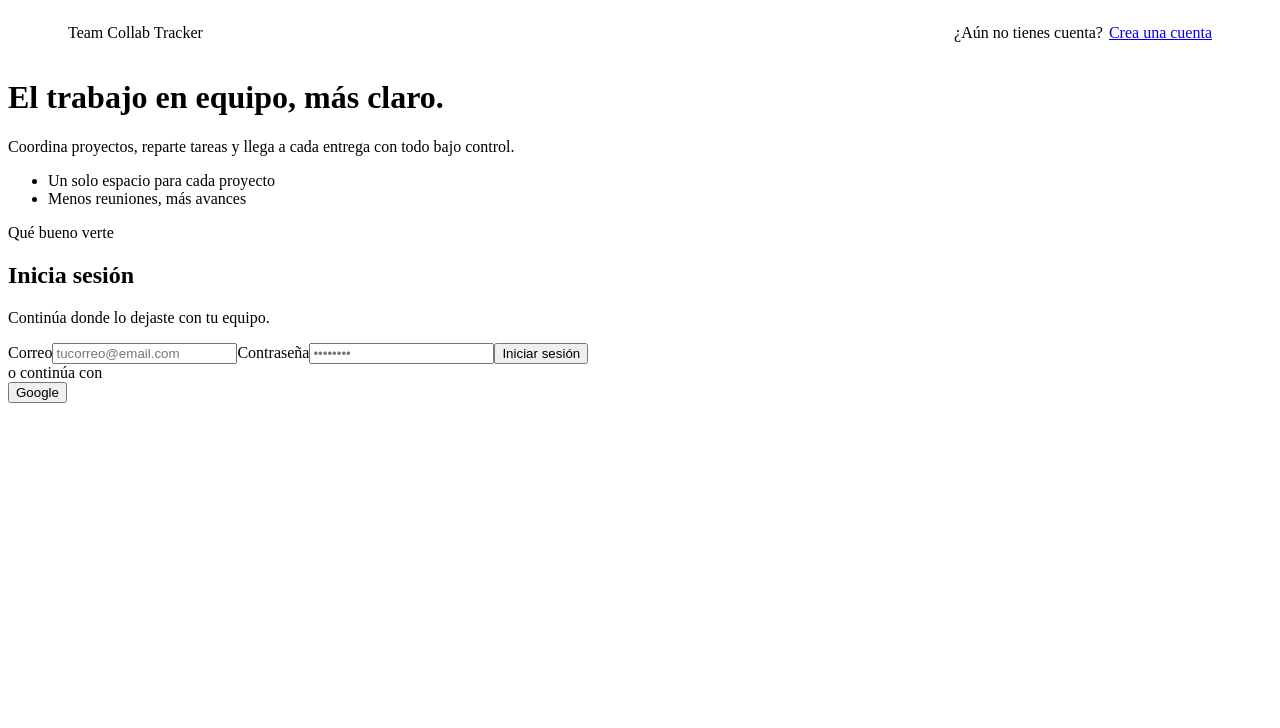
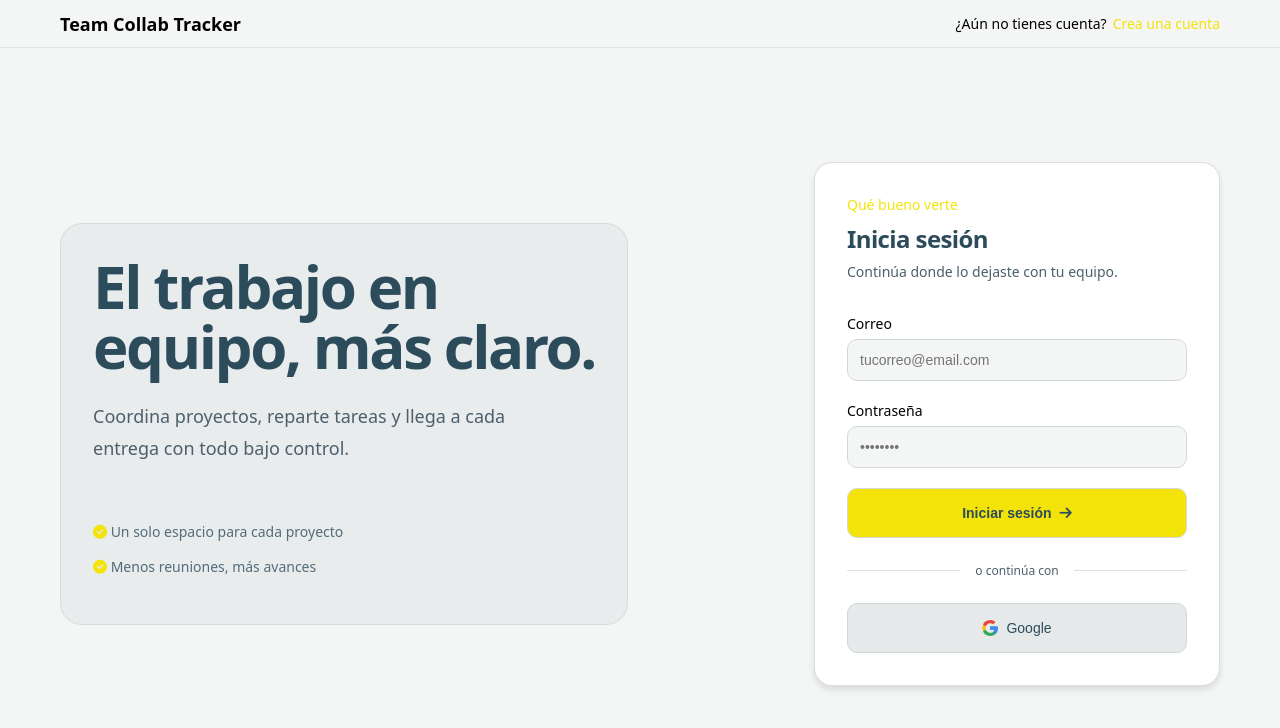
Before and after one commit to lonybreux/team-collab-tracker, a React (Vite) app in the folder frontend/: page /login in a window 1280 px wide. Shown: the top 728 px of the page. Built offline with nearby package versions, Linux system fonts and the light colour scheme; no server answers.

Commit message:
style: add styling to login page

```diff
--- a/frontend/index.html
+++ b/frontend/index.html
@@ -4,6 +4,7 @@
     <meta charset="UTF-8" />
     <link rel="icon" type="image/svg+xml" href="/favicon.svg" />
     <meta name="viewport" content="width=device-width, initial-scale=1.0" />
+    <link rel="stylesheet" href="https://cdnjs.cloudflare.com/ajax/libs/font-awesome/6.7.2/css/all.min.css"/>
     <title>Team Collab Tracker</title>
   </head>
   <body>
--- /dev/null
+++ b/frontend/src/main.css
@@ -0,0 +1,19 @@
+* {
+    box-sizing: border-box;
+}
+
+html, body, #root {
+    min-height: 100vh;
+}
+
+body {
+    background-color: rgb(244, 245, 245);
+    padding: 0;
+    margin: 0;
+    font-family: system-ui, -apple-system, BlinkMacSystemFont, 'Segoe UI', Roboto, Oxygen, Ubuntu, Cantarell, 'Open Sans', 'Helvetica Neue', sans-serif;
+}
+
+#root {
+    display: flex;
+    flex-direction: column;
+}
--- a/frontend/src/main.jsx
+++ b/frontend/src/main.jsx
@@ -2,6 +2,7 @@ import { StrictMode } from 'react'
 import { createRoot } from 'react-dom/client'
 import { BrowserRouter } from 'react-router-dom'
 import { App } from './App.jsx'
+import './main.css'
 
 createRoot(document.getElementById('root')).render(
   <BrowserRouter>
--- a/frontend/src/pages/Login.jsx
+++ b/frontend/src/pages/Login.jsx
@@ -1,6 +1,7 @@
 import { Link, useNavigate } from "react-router-dom"
 import '../styles/Login.css'
 import { useState } from "react"
+import googleIcon from '../assets/google-icon.svg'
 
 const API_URL = import.meta.env.VITE_API_URL
 
@@ -39,7 +40,6 @@ export const Login = () => {
                 setError(data.message)
             } else {
                 navigate('/dashboard')
-
             }
 
         } catch(error) {
@@ -70,41 +70,46 @@ export const Login = () => {
 
             <div className="login-content">
                 <div className="login-info-div">
-                    <h1>El trabajo en equipo, más claro.</h1>
-                    <p>Coordina proyectos, reparte tareas y llega a cada entrega con todo bajo control.</p>
+                    <h1>El trabajo en <br /> equipo, más claro.</h1>
+                    <p>Coordina proyectos, reparte tareas y llega a cada <br /> entrega con todo bajo control.</p>
 
                     <ul className="login-info-list">
-                        <li>Un solo espacio para cada proyecto</li>
-                        <li>Menos reuniones, más avances</li>
+                        <li><i class="fa-solid fa-circle-check"></i> Un solo espacio para cada proyecto</li>
+                        <li><i class="fa-solid fa-circle-check"></i> Menos reuniones, más avances</li>
                     </ul>
                 </div>
 
                 <div className="login-form-card">
                     <div className="login-form-header">
-                        <p>Qué bueno verte</p>
+                        <p className="login-form-header-short-message">Qué bueno verte</p>
                         <h2>Inicia sesión</h2>
-                        <p>Continúa donde lo dejaste con tu equipo.</p>
+                        <p className="login-form-header-desc">Continúa donde lo dejaste con tu equipo.</p>
                     </div>
 
                     <form className="login-form" onSubmit={handleSubmit}>
-                        <label htmlFor="email">Correo</label>
-                        <input type="email" id="email" value={email} onChange={(e) => handleChange(e, setEmail)} placeholder="tucorreo@email.com" />
+                        <div>
+                            <label htmlFor="email">Correo</label>
+                            <input type="email" id="email" value={email} onChange={(e) => handleChange(e, setEmail)} placeholder="tucorreo@email.com" />
+                        </div>
 
-                        <label htmlFor="password">Contraseña</label>
-                        <input type="password" id="password" value={contrasena} onChange={(e) => handleChange(e, setContrasena)} placeholder="••••••••" />
+                        <div>
+                            <label htmlFor="password">Contraseña</label>
+                            <input type="password" id="password" value={contrasena} onChange={(e) => handleChange(e, setContrasena)} placeholder="••••••••" />
+                        </div>
+
 
 
                         {error && <p>{error}</p>}
-                        <button type="submit" disabled={loading} >{loading ? 'Iniciando sesión...' : 'Iniciar sesión'}</button>
+                        <button type="submit" disabled={loading} >{loading ? 'Iniciando sesión...' : 'Iniciar sesión'}<i class="fa-solid fa-arrow-right"></i></button>
 
 
                     </form>
 
-                    <div>
-                        o continúa con
+                    <div className="divisor-div">
+                        <p>o continúa con </p>
                     </div>
 
-                    <button onClick={handleGoogleAccess}>Google</button>
+                    <button onClick={handleGoogleAccess} className="google-access-btn"><img src={googleIcon} alt="Google-icon" /> Google</button>
 
                 </div>
             </div>
--- a/frontend/src/styles/Login.css
+++ b/frontend/src/styles/Login.css
@@ -2,7 +2,13 @@
     display: flex;
     justify-content: space-between;
     align-items: center;
-    padding: 0 60px 0 60px;
+    padding: 0 60px;
+    border-bottom: 1px solid oklab(0.398797 -0.0290067 -0.0361916 / 0.1);
+}
+
+.login-header span {
+    font-size: 18px;
+    font-weight: bold;
 }
 
 .register-redirect-div {
@@ -11,3 +17,197 @@
     align-items: center;
     gap: 6px;
 }
+
+.register-redirect-div p, a{
+    font-size: 14px;
+}
+
+.register-redirect-div a {
+    text-decoration: none;
+    color: #F3E308;
+}
+
+.login-content {
+    flex: 1;
+    display: flex;
+    justify-content: space-between;
+    align-items: center;
+    padding: 0px 60px;
+}
+
+
+
+.login-info-div {
+    display: flex;
+    flex-direction: column;
+    justify-content: start;
+    padding: 32px;
+    background-color: oklab(0.398797 -0.0290067 -0.0361916 / 0.05);
+    border: 1px solid oklab(0.398797 -0.0290067 -0.0361916 / 0.1);
+    border-radius: 22px;
+}
+
+.login-info-div h1 {
+    margin: 0;
+    font-size: 60px;
+    font-weight: 600;
+    line-height: 1em;
+    letter-spacing: -0.04em;
+    color: rgb(44, 76, 92);
+}
+
+.login-info-div p {
+    margin-top: 24px;
+    font-size: 18px;
+    line-height: 1.78em;
+    letter-spacing: 0em;
+    color: rgb(76, 96, 107);
+}
+
+.login-info-div ul {
+    margin-top: 40px;
+    padding: 0;
+    display: flex;
+    flex-direction: column;
+    gap: 16px;
+    list-style: none;
+}
+
+.login-info-div li {
+    font-size: 14px;
+    font-weight: 500;
+    color: oklab(0.398797 -0.0290067 -0.0361916 / 0.8);
+}
+
+.login-info-div li i{
+    color: rgb(243, 227, 8);
+}
+
+.login-form-card {
+    display: flex;
+    flex-direction: column;
+    min-width: 35%;
+    padding: 32px;
+    background-color: rgb(255, 255, 255);
+    border: 1px solid oklab(0.799748 -0.0066193 -0.0049336 / 0.5);
+    border-radius: 18px;
+    box-shadow: 0 4px 6px 0px rgba(0, 0, 0, 0.1);
+}
+
+.login-form-header {
+    display: flex;
+    margin-bottom: 32px;
+    flex-direction: column;
+}
+
+
+.login-form-header p{
+    font-size: 14px;
+    font-weight: 500;
+    line-height: 1.43em;
+}
+
+.login-form-header-short-message {
+    margin: 0;
+    color: rgb(243, 227, 8);
+}
+
+.login-form-header-desc {
+    margin-top: 8px;
+    margin-bottom: 0;
+    color: rgb(76, 96, 107);
+}
+
+
+.login-form-header h2 {
+    margin-top: 8px;
+    margin-bottom: 0;
+    font-size: 24px;
+    font-weight: 600;
+    line-height: 1.33em;
+    letter-spacing: -0.025em;
+    color: rgb(44, 76, 92);
+}
+
+.login-form {
+    display: flex;
+    flex-direction: column;
+    gap: 20px;
+}
+
+.login-form div {
+    display: flex;
+    flex-direction: column;
+    gap: 6px;
+}
+
+.login-form input {
+    font-size: 14px;
+    color: rgb(44, 76, 92);
+    background-color: rgb(244, 245, 245);
+    padding: 12px;
+    border: 1px solid rgb(211, 217, 219);
+    border-radius: 10px;
+}
+
+.login-form button {
+    display: flex;
+    align-items: center;
+    justify-content: center;
+    gap: 8px;
+    padding: 16px;
+    font-size: 14px;
+    font-weight: 600;
+    color: rgb(44, 76, 92);
+    background-color: rgb(243, 227, 8);
+    border: 1px solid rgb(211, 217, 219);
+    border-radius: 10px;
+    cursor: pointer;
+}
+
+.login-form label {
+    font-size: 14px;
+    font-weight: 500;
+}
+
+.divisor-div {
+    margin-top: 12px;
+    margin-bottom: 12px;
+    display: flex;
+    align-items: center;
+    text-align: center;
+    width: 100%;
+}
+
+.divisor-div p {
+    padding: 0 15px;
+    color: rgb(76, 96, 107);
+    font-size: 12px;
+}
+
+.divisor-div::before,
+.divisor-div::after {
+    content: "";
+    flex: 1;
+    border-bottom: 1px solid #e0e0e0;
+}
+
+.google-access-btn {
+    display: flex;
+    align-items: center;
+    justify-content: center;
+    gap: 8px;
+    padding: 16px;
+    font-size: 14px;
+    font-weight: 500;
+    color: rgb(44, 76, 92);
+    cursor: pointer;
+    background-color: rgb(230, 233, 234);
+    border: 1px solid rgb(211, 217, 219);
+    border-radius: 10px;
+}
+
+.google-access-btn img {
+    height: 16px;
+    width: 16px;
+}
```
Also changed, not shown: frontend/src/assets/google-icon.svg (added), 1 other file (tests, documents, lock files or other folders).
